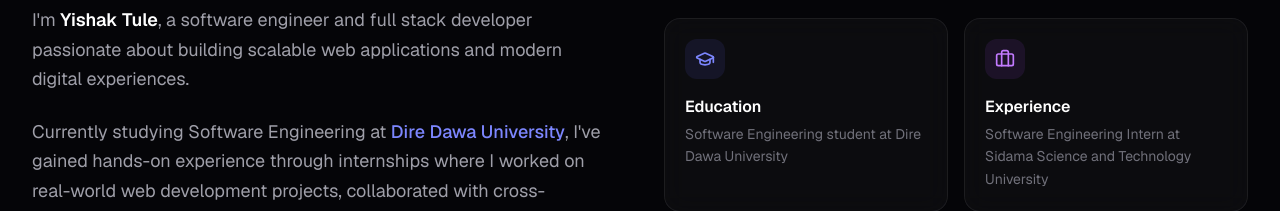
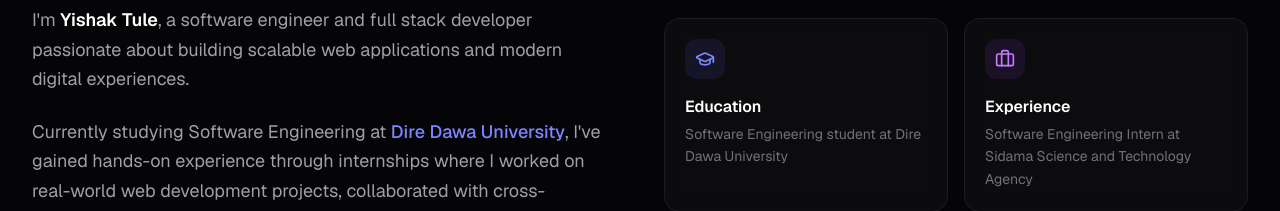
Before and after one commit to isakhu/yishak-tule, a Next.js app: page / in a window 1280 px wide. Shown: the part 1120-1331 px from the top of the page. Built offline with nearby package versions, Linux system fonts and the light colour scheme.

Commit message:
Fix: Sidama Science and Technology Agency, Hawassa location

```diff
--- a/components/About.tsx
+++ b/components/About.tsx
@@ -18,7 +18,7 @@ const highlights = [
   {
     icon: Briefcase,
     title: "Experience",
-    desc: "Software Engineering Intern at Sidama Science and Technology University",
+    desc: "Software Engineering Intern at Sidama Science and Technology Agency",
     color: "text-purple-400",
     bg: "bg-purple-500/10",
     border: "border-purple-500/20",
--- a/components/Experience.tsx
+++ b/components/Experience.tsx
@@ -8,8 +8,8 @@ import SectionHeading from "./SectionHeading";
 const experiences = [
   {
     role: "Software Engineering Intern",
-    company: "Sidama Science and Technology University",
-    location: "Sidama, Ethiopia",
+    company: "Sidama Science and Technology Agency",
+    location: "Hawassa, Sidama, Ethiopia",
     period: "Mar 2025 – Jul 2025 (4 months)",
     type: "Internship",
     description:
```
